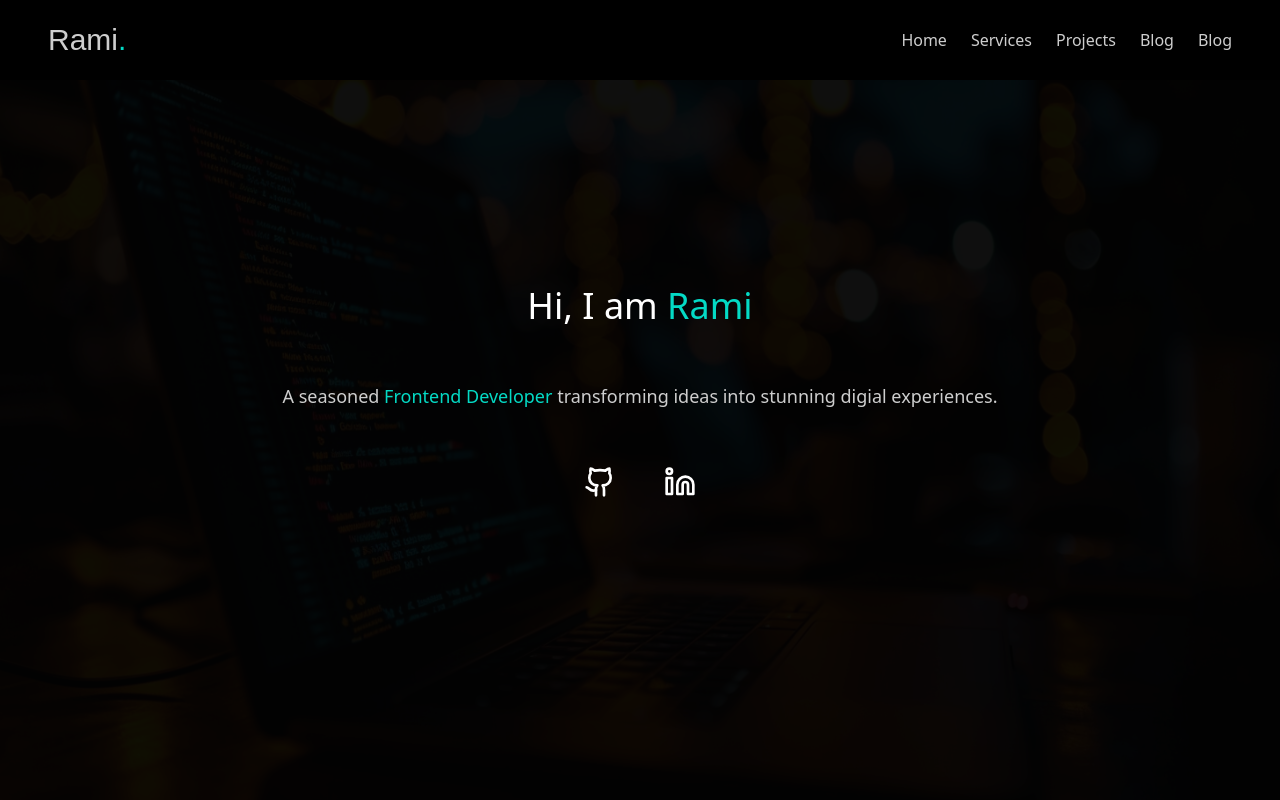
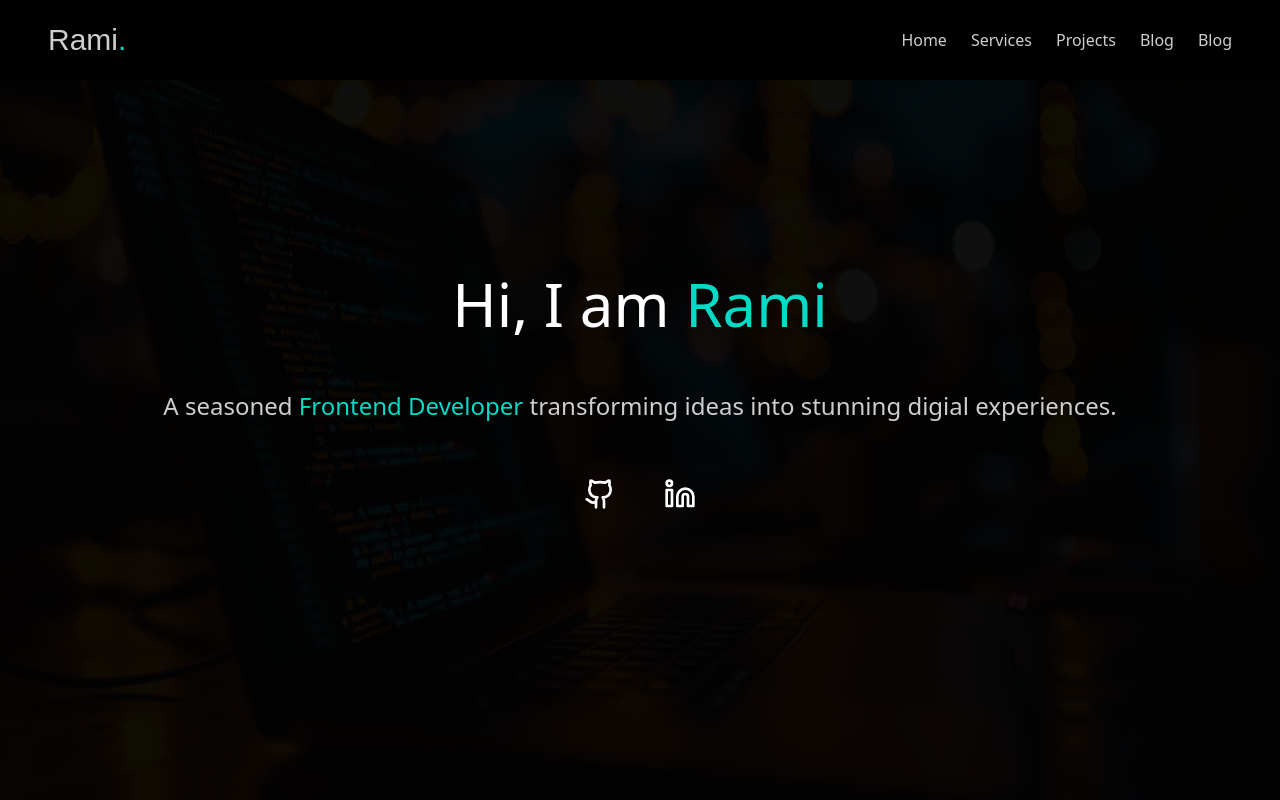
Before and after one commit to LordCail1/portfolio_front_end, a Next.js app: page / in a window 1280 px wide. Shown: the top 800 px of the page. Built offline with nearby package versions, Linux system fonts and the light colour scheme; a web font is replaced by a local one.

Commit message:
fixed problem with breakpoints

```diff
--- a/tailwind.config.ts
+++ b/tailwind.config.ts
@@ -33,11 +33,7 @@ module.exports = {
 				"accordion-down": "accordion-down 0.2s ease-out",
 				"accordion-up": "accordion-up 0.2s ease-out",
 			},
-		},
-		screens: {
-			xsm2: "320px",
-			xsm: "480px",
-		},
+		}
 	},
 	plugins: [require("tailwindcss-animate")],
 }
```
